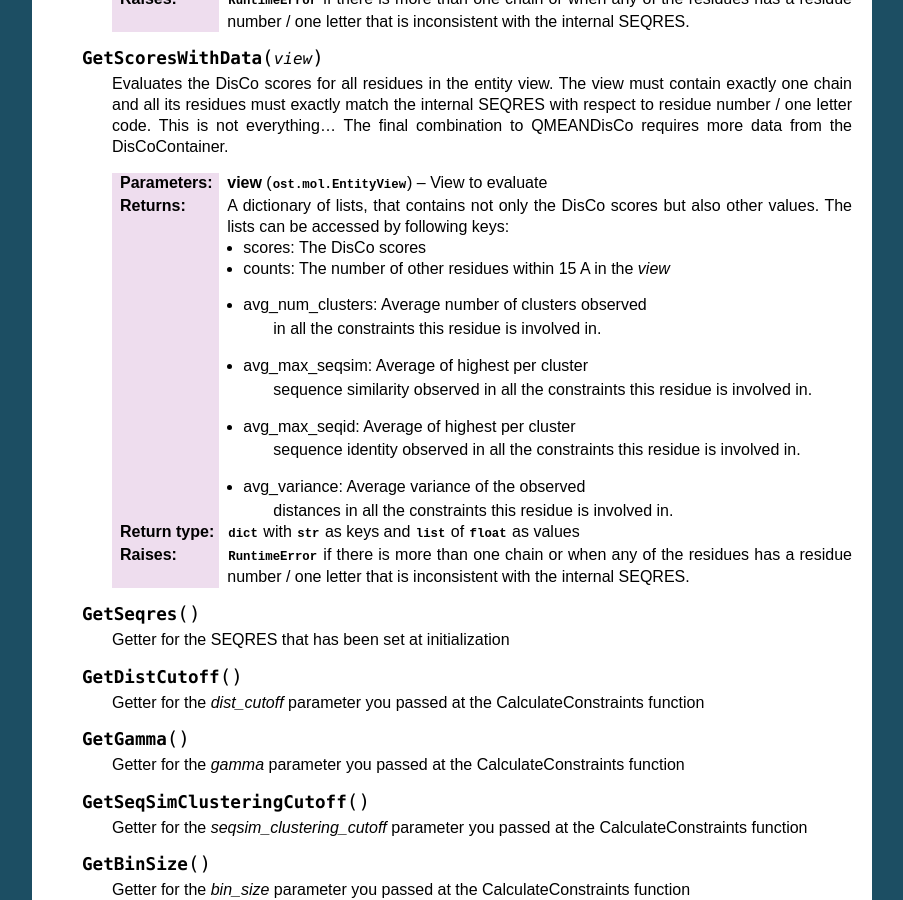
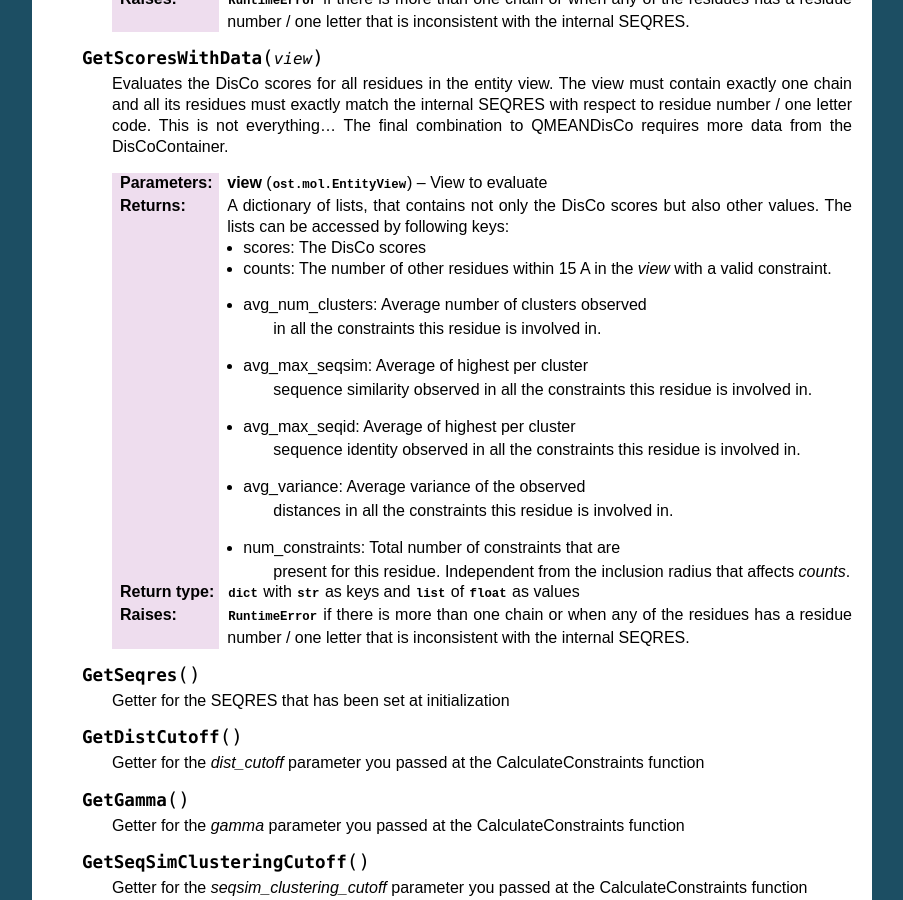
Before and after one commit to eunos-1128/QMEAN, a Sphinx documentation site: the page built from doc/source/disco.rst, in a window 1280 px wide and 900 px high, scrolled down 1931 px. Shown: the whole window, without its empty margins (198-1101 px from the left). Built offline with Sphinx 7.4.7, drawn with Linux system fonts in a browser that asks for light colours.

Commit message:
also extract the total number of constraints for one particular residue

```diff
--- a/doc/source/disco.rst
+++ b/doc/source/disco.rst
@@ -173,7 +173,7 @@ constraints extracted from templates homologous to the target structure.
 
                         * scores: The DisCo scores
                         * counts: The number of other residues within 15 A in
-                          the *view*
+                          the *view* with a valid constraint.
                         * avg_num_clusters: Average number of clusters observed
                                             in all the constraints this residue
                                             is involved in.
@@ -188,6 +188,11 @@ constraints extracted from templates homologous to the target structure.
                         * avg_variance:  Average variance of the observed
                                          distances in all the constraints this
                                          residue is involved in.
+                        * num_constraints: Total number of constraints that are
+                                           present for this residue.
+                                           Independent from the
+                                           inclusion radius that affects
+                                           *counts*.
 
 
     :rtype:             :class:`dict` with :class:`str` as keys and
```
Also changed, not shown: 3 other files.
